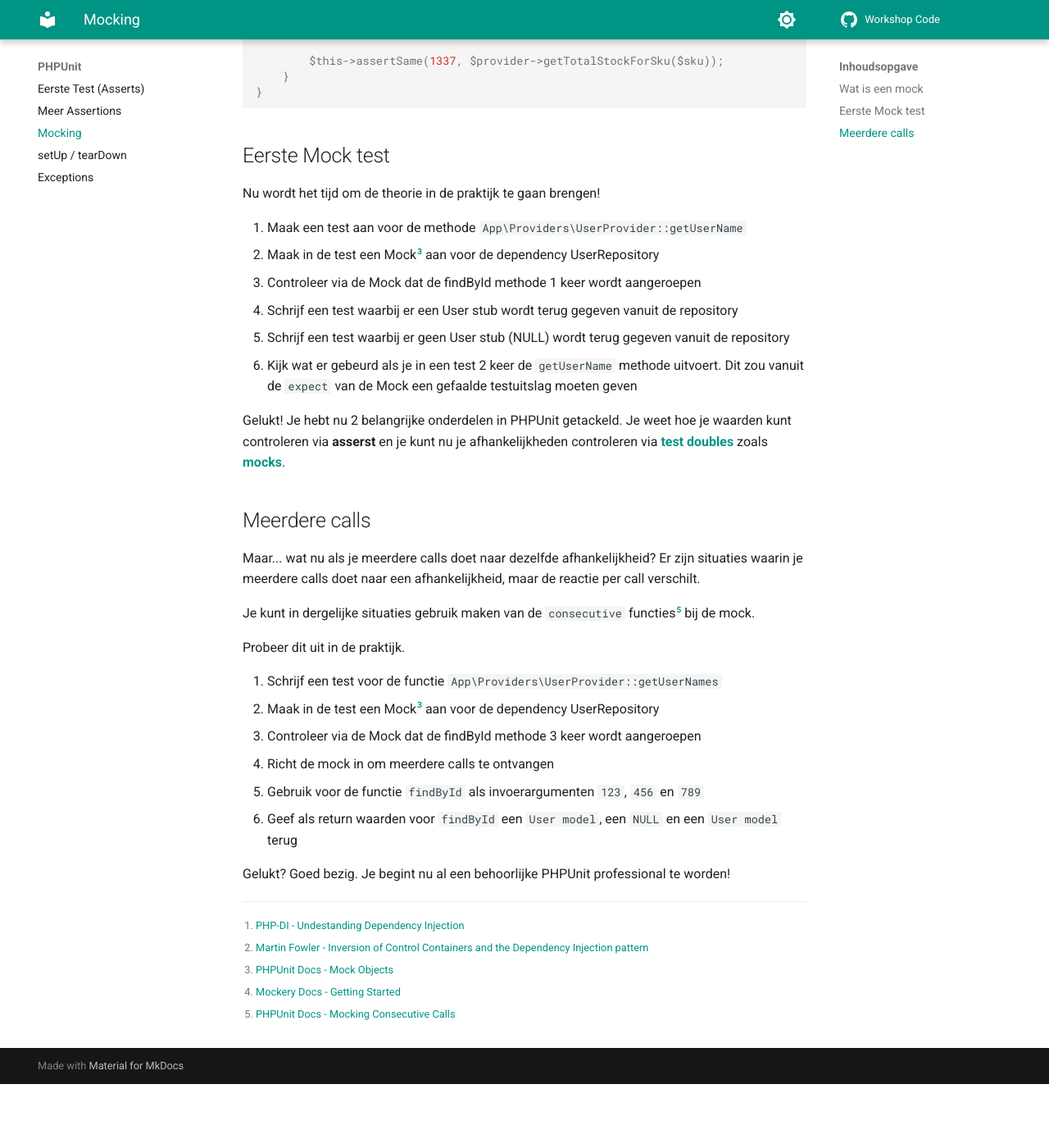
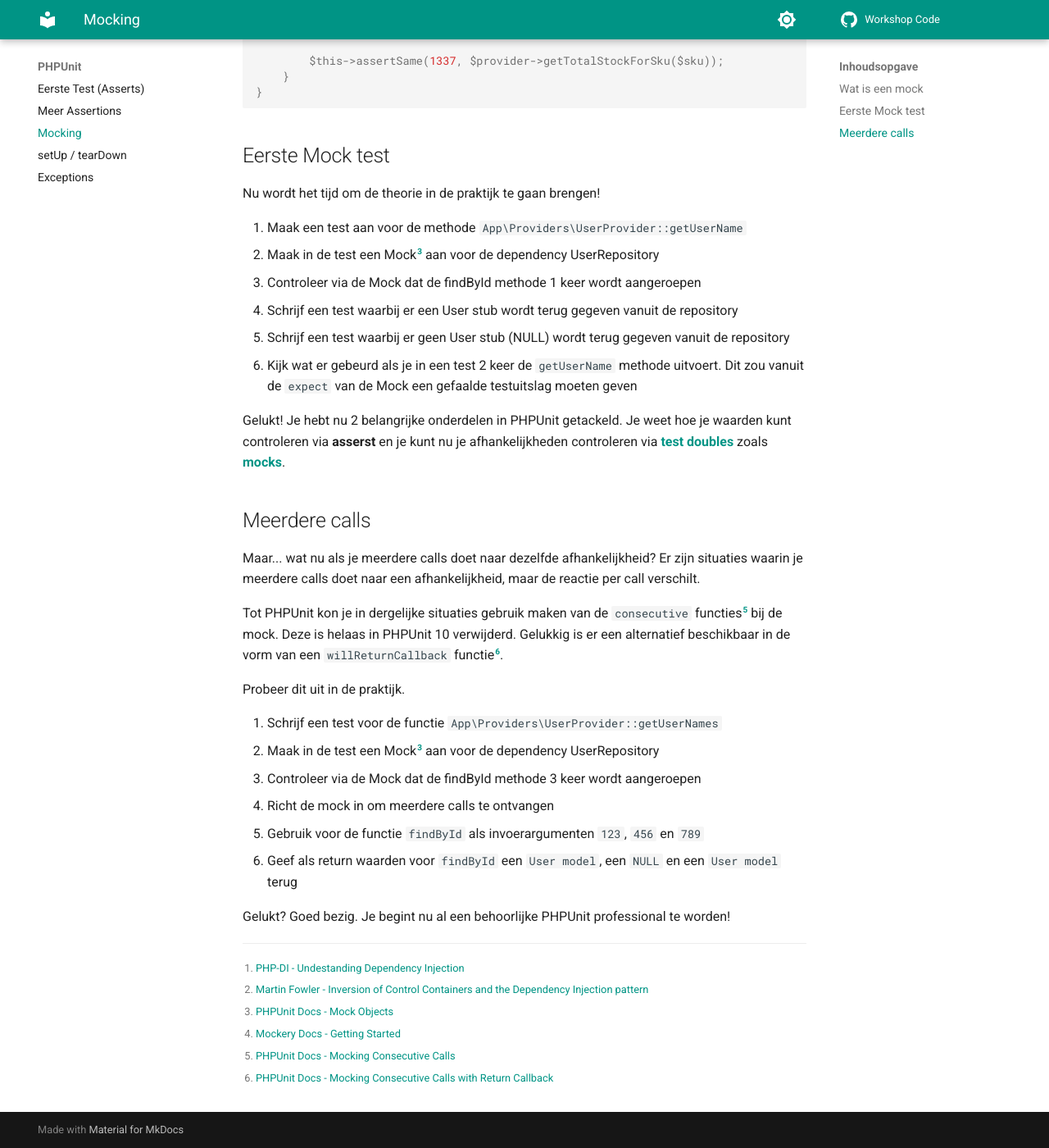
Before and after one commit to wimulkeman/symfony-unit-test-workshop-docs, an MkDocs documentation site: the page built from docs/tabs/PHPUnit/mocking.md, in a window 1280 px wide and 1400 px high, scrolled down 3775 px. Shown: the whole window at 82% size. Built offline with MkDocs 1.6.1 and Material for MkDocs 9.7.7, drawn with Linux system fonts in a browser that asks for light colours; comment, search, counter and statistics services are not loaded; before the commit the page ends 5097 px from its top, so only the background shows below that.

Commit message:
docs(mocking): update docs for consecutive calls
Updating the docs to describe how you can test consecutive calls now that withConsecutive and willReturnConsecutive has been removed as of PHPUnit 10.x.

```diff
--- a/docs/tabs/PHPUnit/mocking.md
+++ b/docs/tabs/PHPUnit/mocking.md
@@ -199,7 +199,9 @@ __asserst__ en je kunt nu je afhankelijkheden controleren via __[test doubles][T
 Maar... wat nu als je meerdere calls doet naar dezelfde afhankelijkheid? Er zijn situaties
 waarin je meerdere calls doet naar een afhankelijkheid, maar de reactie per call verschilt.
 
-Je kunt in dergelijke situaties gebruik maken van de `consecutive` functies[^mock-consecutive] bij de mock.
+Tot PHPUnit kon je in dergelijke situaties gebruik maken van de `consecutive` functies[^mock-consecutive]
+bij de mock. Deze is helaas in PHPUnit 10 verwijderd. Gelukkig is er een alternatief beschikbaar in de
+vorm van een `willReturnCallback` functie[^mock-return-callback].
 
 Probeer dit uit in de praktijk.
 
@@ -223,4 +225,5 @@ Gelukt? Goed bezig. Je begint nu al een behoorlijke PHPUnit professional te word
 [^inversion-of-control]: [Martin Fowler - Inversion of Control Containers and the Dependency Injection pattern](https://www.martinfowler.com/articles/injection.html){target="_blank"}
 [^mock-object-phpunit]: [PHPUnit Docs - Mock Objects](https://phpunit.readthedocs.io/en/9.5/test-doubles.html?highlight=mock#mock-objects){target="_blank"}
 [^mock-object-mockery]: [Mockery Docs - Getting Started](https://docs.mockery.io/en/latest/getting_started/index.html){target="_blank"}
-[^mock-consecutive]: [PHPUnit Docs - Mocking Consecutive Calls](https://phpunit.readthedocs.io/en/9.5/test-doubles.html?highlight=mock#test-doubles-stubs-examples-stubtest7-php){target="_blank"}
+[^mock-consecutive]: [PHPUnit Docs - Mocking Consecutive Calls](https://docs.phpunit.de/en/9.6/test-doubles.html?highlight=consecutive){target="_blank"}
+[^mock-return-callback]: [PHPUnit Docs - Mocking Consecutive Calls with Return Callback](https://docs.phpunit.de/en/10.5/test-doubles.html#willreturncallback){target="_blank"}
```
